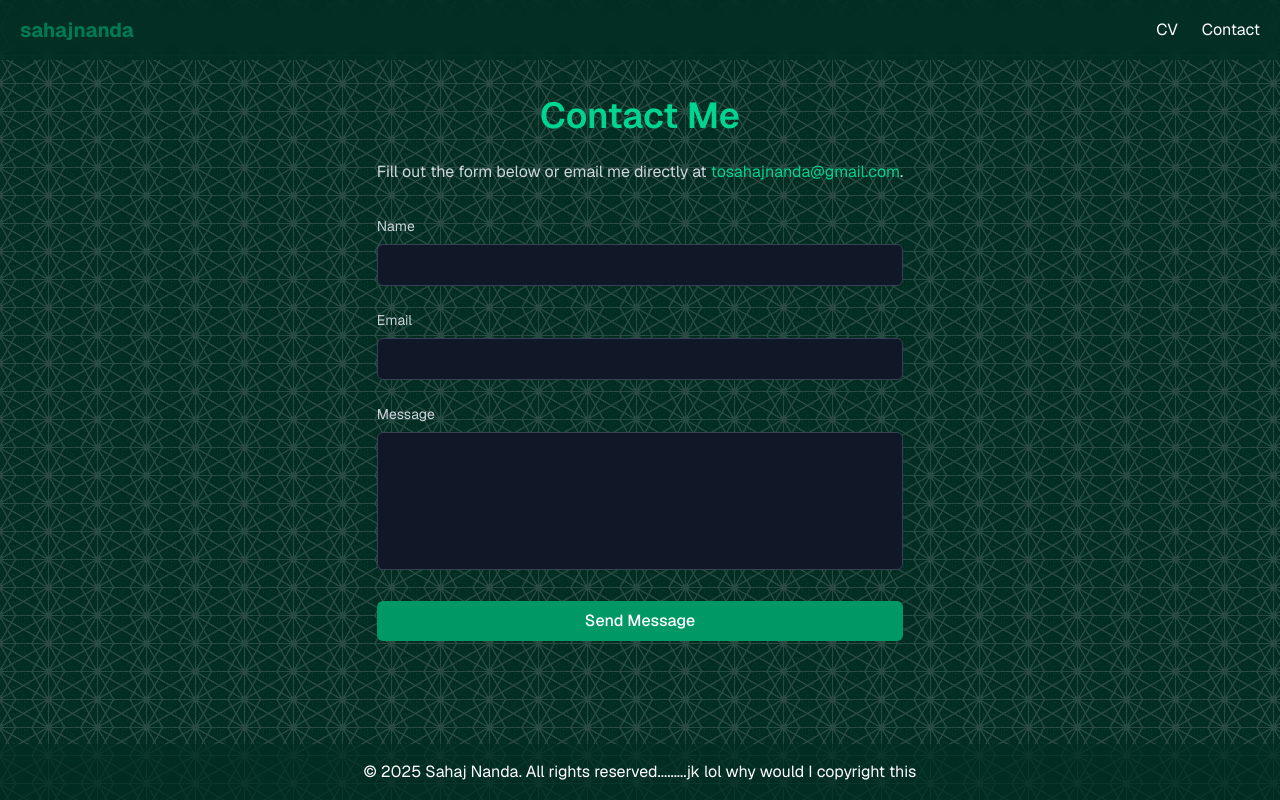
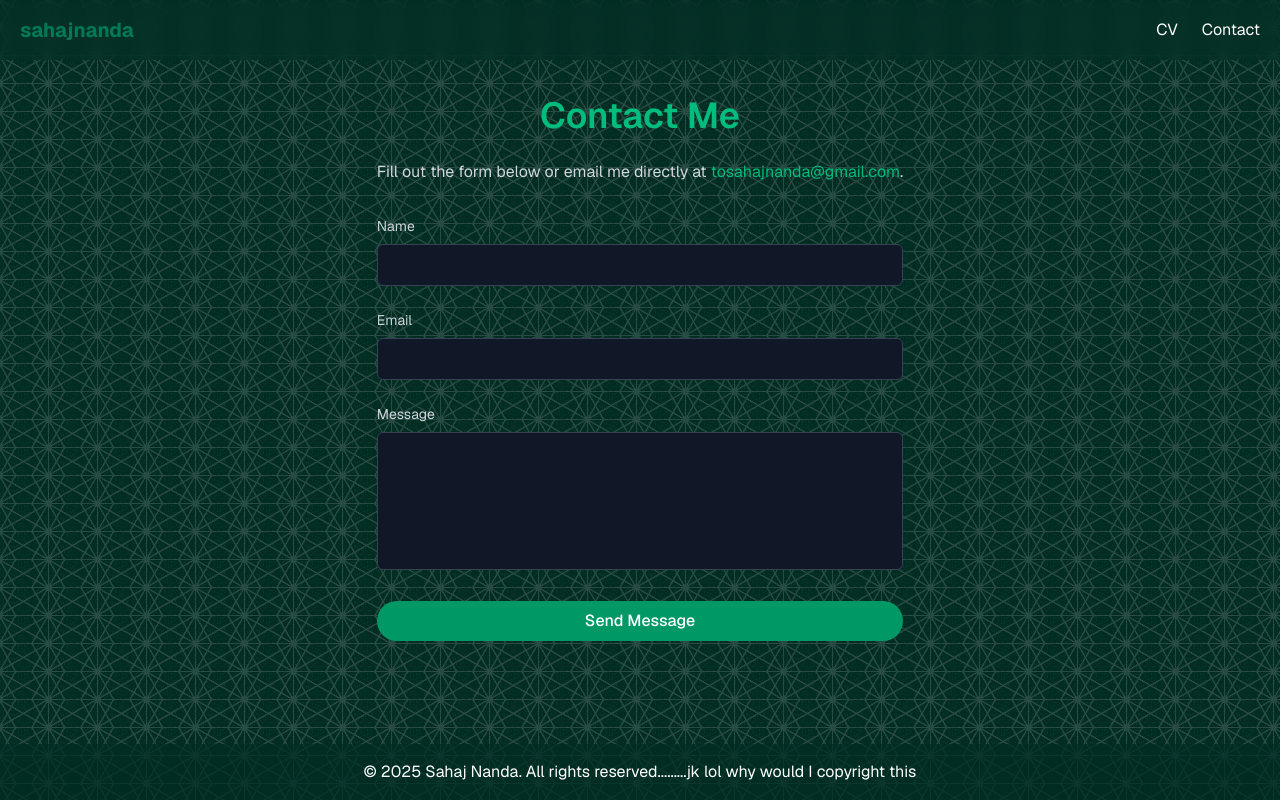
Before and after one commit to SahajNanda/SahajNanda, a Next.js app in the folder sahajnanda/: page /contact in a window 1280 px wide. Built offline with nearby package versions, Linux system fonts and the light colour scheme.

Commit message:
pulsing everywhere

```diff
--- a/sahajnanda/src/app/components/footer.tsx
+++ b/sahajnanda/src/app/components/footer.tsx
@@ -2,7 +2,7 @@ import React from 'react';
 
 function Footer() {
     return (
-        <footer className='w-full p-4 bg-emerald-950/70 text-white text-center'>
+        <footer className='w-full p-4 bg-emerald-950/70 text-white text-center cursor-default hover:animate-pulse hover:text-emerald-500 transition duration-900 ease-in-out'>
             <span>&copy; {new Date().getFullYear()} Sahaj Nanda. All rights reserved.........jk lol why would I copyright this</span>
         </footer>
     );
--- a/sahajnanda/src/app/components/navbar.tsx
+++ b/sahajnanda/src/app/components/navbar.tsx
@@ -3,7 +3,7 @@ import Link from 'next/link';
 
 function Navbar() {
     return (
-        <nav className='w-full p-2 text-white flex justify-between items-center bg-emerald-950/75 backdrop-blur-md'>
+        <nav className='w-full p-2 text-white flex justify-between items-center bg-emerald-950/60 backdrop-blur'>
             <Link href="/" className='px-3 py-2 rounded text-emerald-700 hover:animate-pulse transition duration-300 ease-in-out text-xl font-bold'>sahajnanda</Link>
             <div>
                 <Link href="/cv" className='px-3 py-2 hover:text-emerald-500 hover:animate-pulse transition duration-1000 ease-in-out'>CV</Link>
--- a/sahajnanda/src/app/contact/page.tsx
+++ b/sahajnanda/src/app/contact/page.tsx
@@ -26,14 +26,14 @@ export default function ContactPage() {
         <Outline>
             <div className="flex flex-col items-center justify-center p-4">
                 <div className="max-w-xl ">
-                    <h1 className="text-4xl font-semibold text-emerald-400 mb-6 text-center">
+                    <h1 className="text-4xl font-semibold text-emerald-500 mb-6 text-center hover:animate-pulse cursor-default">
                         Contact Me
                     </h1>
-                    <p className="text-gray-300 mb-8 text-center">
+                    <p className="text-gray-300 mb-8 text-center hover:text-emerald-500 hover:animate-pulse transition duration-900 ease-in-out cursor-default">
                         Fill out the form below or email me directly at{" "}
                         <a
                             href="mailto:tosahajnanda@gmail.com"
-                            className="text-emerald-400 hover:text-emerald-300 transition-colors"
+                            className="text-emerald-500 hover:underline cursor-pointer"
                         >
                             tosahajnanda@gmail.com
                         </a>.
@@ -92,7 +92,7 @@ export default function ContactPage() {
 
                             <button
                                 type="submit"
-                                className="w-full bg-emerald-600 hover:bg-emerald-700 text-white font-medium py-2 px-4 rounded-md transition-colors duration-300 ease-in-out"
+                                className="w-full bg-emerald-600 text-white font-medium py-2 px-4 rounded-full hover:animate-pulse cursor-pointer"
                             >
                                 Send Message
                             </button>
--- a/sahajnanda/src/app/cv/page.tsx
+++ b/sahajnanda/src/app/cv/page.tsx
@@ -119,7 +119,7 @@ const skills: CvItem[] = [
 export default function Home() {
     return (
         <Outline>
-            <header className="mb-2 flex md:flex-row items-center justify-between">
+            <header className="mb-2 flex flex-col md:flex-row items-center justify-between">
                 <p className="text-2xl font-bold text-emerald-500 py-8 px-16 hover:animate-pulse cursor-default">Cybersecurity and Privacy M.S. student at the University of Georgia</p>
                 <button
                     onClick={() => {
--- a/sahajnanda/src/app/page.tsx
+++ b/sahajnanda/src/app/page.tsx
@@ -7,7 +7,7 @@ export default function Home() {
   return (
     <Outline>
       <div className="flex flex-col p-8">
-        <h1 className="text-6xl font-bold">
+        <h1 className="text-6xl font-bold cursor-default text-emerald-500 hover:animate-pulse">
           <ReactTyped
             strings={["Hello, I'm Sahaj!"]}
             typeSpeed={60}
@@ -16,7 +16,7 @@ export default function Home() {
             showCursor={false}
           />
         </h1>
-        <p className="mt-4 text-3xl">
+        <p className="mt-4 text-3xl text-gray-300 cursor-default hover:text-emerald-500 hover:animate-pulse transition duration-900 ease-in-out">
           <ReactTyped
             strings={["I'm a cybersecurity student at the University of Georgia :]"]}
             typeSpeed={20}
```
